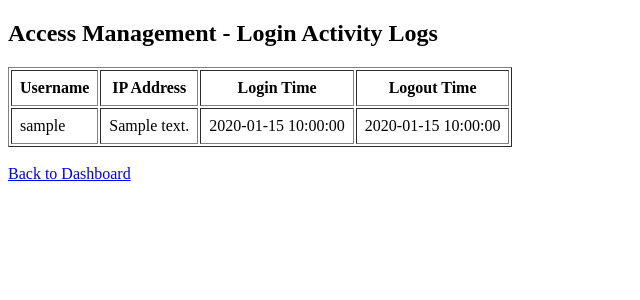
After one commit to sakshi11maurya/major_project, a Python web app: template templates/access_logs.html in a window 1280 px wide. The commit adds this page. Shown: the top 300 px of the page, without its empty margins (0-640 px from the left). Run offline with Jinja, Linux system fonts and the light colour scheme; the template is opened without the code that fills it: most values are stand-ins (such as "Sample title", 1, 10 or a date in 2020).

Commit message:
Access Management implemented with RBAC, Login Activity Tracking and limited access logs to 100 records

```diff
--- /dev/null
+++ b/templates/access_logs.html
@@ -0,0 +1,36 @@
+<!DOCTYPE html>
+<html>
+<head>
+    <title>Access Logs</title>
+</head>
+<body>
+    <h2>Access Management - Login Activity Logs</h2>
+
+    <table border="1" cellpadding="8">
+        <tr>
+            <th>Username</th>
+            <th>IP Address</th>
+            <th>Login Time</th>
+            <th>Logout Time</th>
+        </tr>
+
+        {% for log in logs %}
+        <tr>
+            <td>{{ log.username }}</td>
+            <td>{{ log.ip_address }}</td>
+            <td>{{ log.login_time }}</td>
+            <td>
+                {% if log.logout_time %}
+                    {{ log.logout_time }}
+                {% else %}
+                    Active Session
+                {% endif %}
+            </td>
+        </tr>
+        {% endfor %}
+    </table>
+
+    <br>
+    <a href="{{ url_for('dashboard') }}">Back to Dashboard</a>
+</body>
+</html>
--- a/templates/dashboard.html
+++ b/templates/dashboard.html
@@ -206,6 +206,11 @@
                     <h3>Access Management</h3>
                     <p>Role-based access control and identity management for secure resource access and administration.
                     </p>
+                    {% if current_user.role == 'admin' %}
+                <a href="{{ url_for('access_logs') }}">Access Logs</a>
+               {% endif %}
+
+
                 </div>
             </div>
         </div>
```
Also changed, not shown: app.py (+50 -6 lines).
